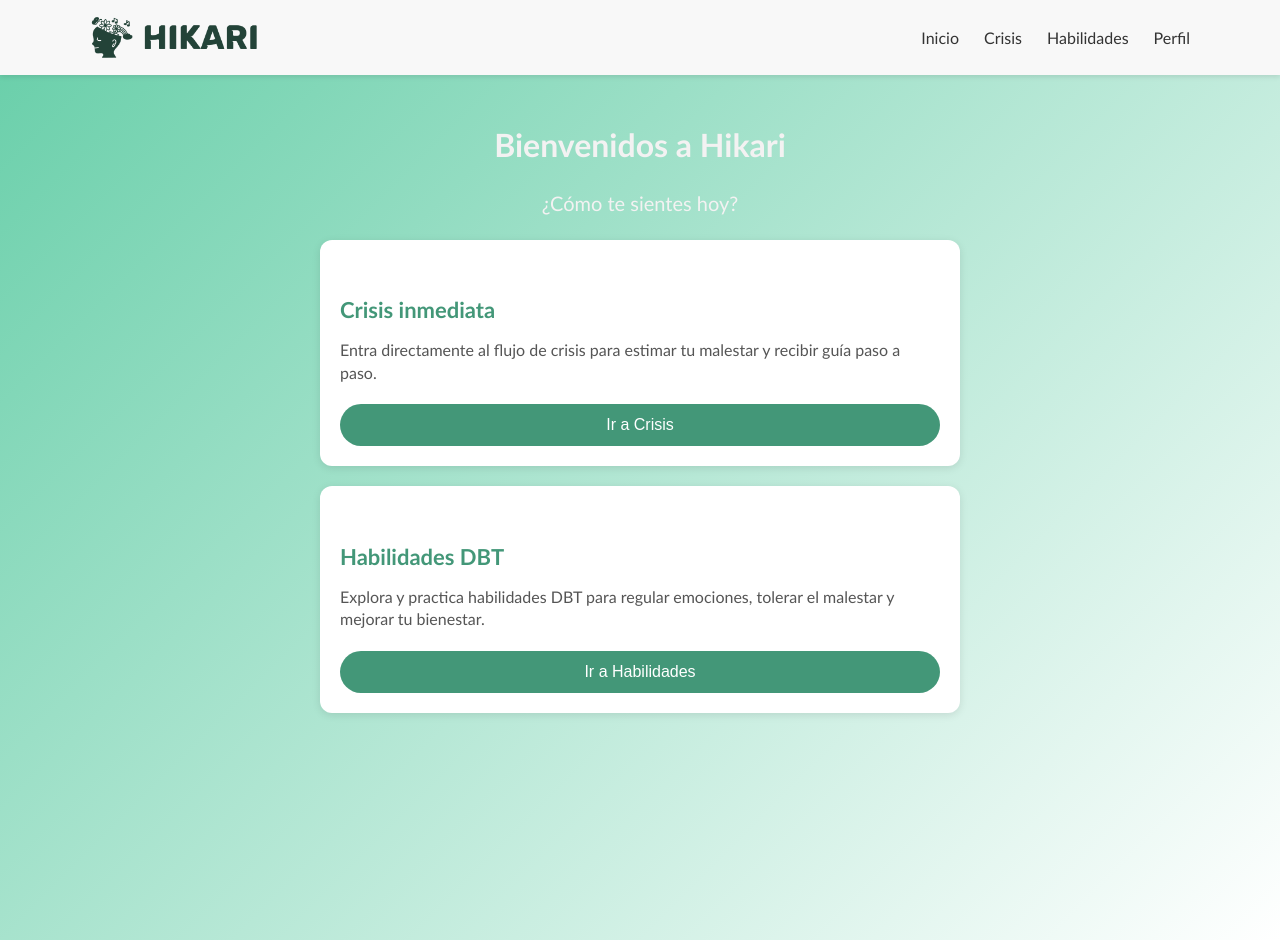
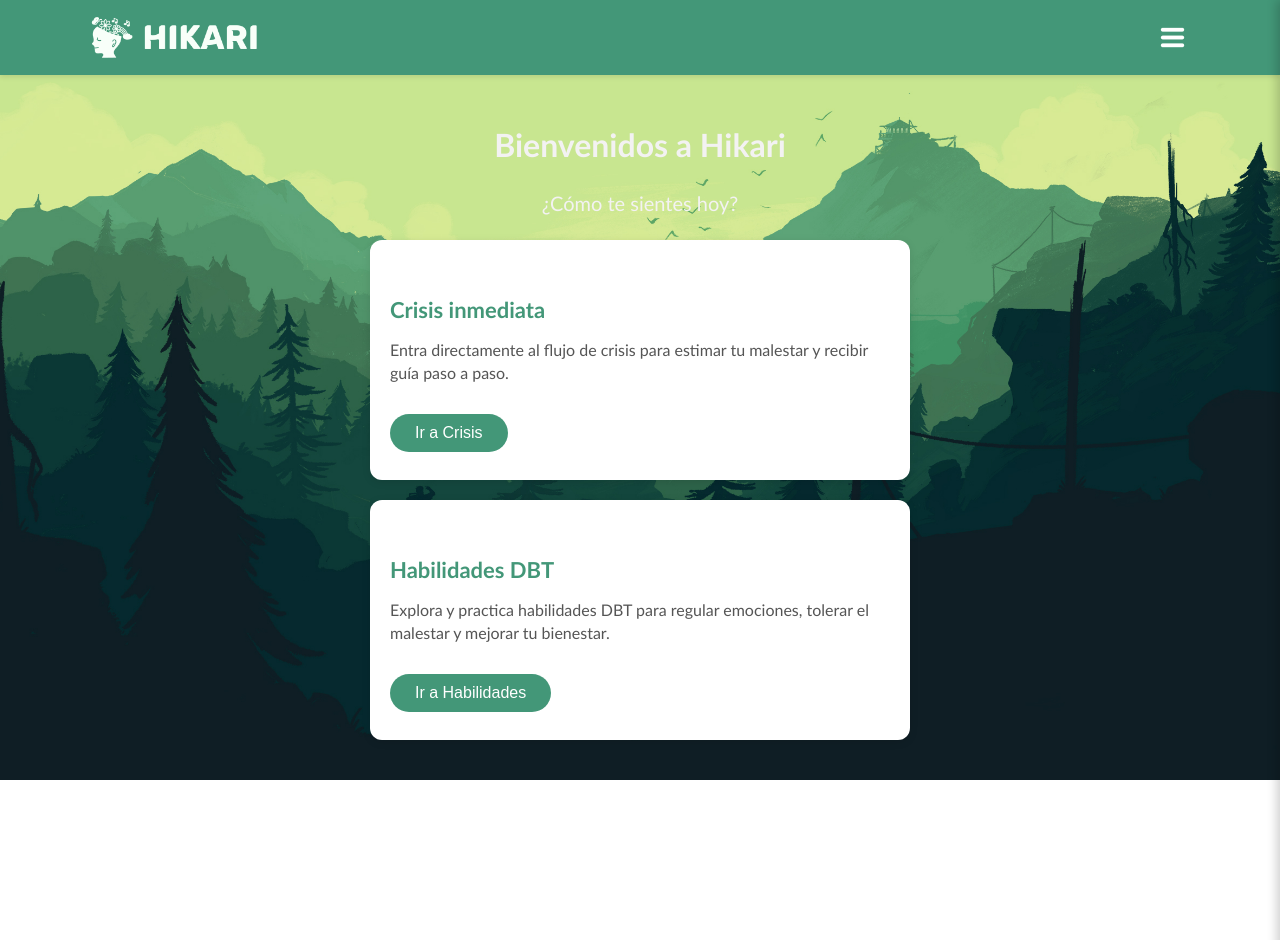
Before and after one commit to rhonald07/Hikari--web, a Django app: template Hikari--web/hk/templates/paginas/home.html in a window 1280 px wide. Run offline with Django 5.2, Linux system fonts and the light colour scheme; the template is opened without the code that fills it, so the values that code supplies are empty.

Commit message:
HTML
Se hicieron cambios en los css de login y home, ademas agregando la parte de javascript

```diff
--- a/Hikari--web/hk/templates/paginas/configuracion.html
+++ b/Hikari--web/hk/templates/paginas/configuracion.html
@@ -55,6 +55,6 @@
                 </div>
             </div>
 </div>
-<script> src="../../../public/js/configuracion.js"</script>
+<script> src="../public/js/configuracion.js"</script>
 </body>
 </html>
--- a/Hikari--web/hk/templates/paginas/home.html
+++ b/Hikari--web/hk/templates/paginas/home.html
@@ -7,11 +7,11 @@
     <link rel="stylesheet" href="../../../public/css/style.css">
 </head>
 
-<body>
+<body class="fondo-home">
 
 <header class="header">
     <div class="menu container">
-        <a href="#" class="logo"><img src="../../../public/img/logo-alt-dark-transparent.png" class="logo"></a>
+        <a href="#" class="logo"><img src="../../../public/img/logo-alt-light-transparent.png" class="logo"></a>
 
         <input type="checkbox" id="menu">
         <label for="menu">
@@ -20,12 +20,13 @@
 
         <nav class="navbar">
             <ul>
-                <li><a href="#">Inicio</a></li>
-                <li><a href="#">Crisis</a></li>
-                <li><a href="#">Habilidades</a></li>
-                <li><a href="#">Perfil</a></li>
+                <li><a href="home.html">Inicio</a></li>
+                <li><a href="crisis.html">Crisis</a></li>
+                <li><a href="habilidades.html">Habilidades</a></li>
+                <li><a href="perfil.html">Perfil</a></li>
             </ul>
         </nav>
+        <div class="overlay" id="overlay"></div>
     </div>
 </header>
 
@@ -55,6 +56,7 @@
     </section>
 
 </main>
+<script src="../../../public/js/home.js"></script>
 
 </body>
 </html>
--- a/Hikari--web/hk/templates/paginas/registro.html
+++ b/Hikari--web/hk/templates/paginas/registro.html
@@ -6,7 +6,7 @@
     <title>Hikari - Registro</title>
     <link rel="stylesheet" href="../../../public/css/style.css">
 </head>
-<body>
+<body class="fondo-registro">
     <div class="registro">
     <h1>Registrarse</h1>
 
--- a/Hikari--web/public/css/style.css
+++ b/Hikari--web/public/css/style.css
@@ -1,25 +1,61 @@
 /* Reset básico */
-body {
+.fondo-login {
     margin: 0;
     padding: 0;
-    font-family: 'Trebuchet MS', Arial, sans-serif;
-    background: linear-gradient(135deg, #66CEA8, #ffffff);
-    height: 100vh;
+    font-family: 'Trebuchet MS', 'Lucida Sans Unicode', 'Lucida Grande', 'Lucida Sans', Arial, sans-serif;
+    background-image: url('../img/monte-fuji.jpeg');
+    background-size: cover;
+    background-repeat: no-repeat;
+    background-position: center;
+}
+
+.fondo-home {
+    margin: 0;
+    padding: 0;
+    font-family: 'Trebuchet MS', 'Lucida Sans Unicode', 'Lucida Grande', 'Lucida Sans', Arial, sans-serif;
+    background-image: url('../img/fondo-home 2.jpg');
+    background-size: cover;
+    background-repeat: no-repeat;
+    background-position: center;
+}
+
+.fondo-registro {
+    margin: 0;
+    padding: 0;
+    font-family: 'Trebuchet MS', 'Lucida Sans Unicode', 'Lucida Grande', 'Lucida Sans', Arial, sans-serif;
+    background-image: url('../img/fondo-home 2.jpg');
+    background-size: cover;
+    background-repeat: no-repeat;
+    background-position: center;
 }
 
 /* Contenedor del login */
 .formulario {
+    width: 450px;
+    height: 450px;
+    margin: auto;
+    position: relative;
+    top: 170px;
+    background: rgba(255, 255, 255, 0.85);
+    backdrop-filter: blur(6px);
+    padding: 25px;
+    border-radius: 12px;
+    z-index: 1;
+}
+
+.logo-container {
     position: absolute;
-    top: 50%;
+    top: 50px;
     left: 50%;
-    transform: translate(-50%, -50%);
+    transform: translateX(-50%);
+    text-align: center;
+    z-index: 10;
+}
 
-    background: #f8f8f8;
-    border-radius: 12px;
-
-    width: 90%;
-    max-width: 400px;
-    padding-bottom: 20px;
+.logo-login {
+    width: 120px;
+    height: auto;
+    opacity: 0.95;
 }
 
 /* Título */
@@ -75,11 +111,10 @@ form .username {
 
 /* Contraseña Incorrecta */
 .error {
-    color: #d9534f;
+    text-align: center;
     font-size: 14px;
-    margin-top: -10px;
-    margin-bottom: 15px;
-    display: none;
+    margin-top: 10px;
+    color: red;
 }
 
 /* Link para recuperar contraseña */
@@ -202,7 +237,7 @@ button[type="submit"]:hover {
 /* Navegador */
 .header {
     width: 100%;
-    background: #f8f8f8;
+    background: #439778;
     padding: 15px 0;
     box-shadow: 0 2px 5px rgba(0, 0, 0, 0.1);
 }
@@ -221,28 +256,75 @@ button[type="submit"]:hover {
     height: 45px;
 }
 
+.navbar {
+    position: fixed;
+    top: 0;
+    right: -250px;
+    width: 250px;
+    height: 100vh;
+    background: #ffffff;
+    padding-top: 80px;
+    transition: right 0.3s ease-in-out;
+    box-shadow: -3px 0 10px rgba(0,0,0,0.2);
+    z-index: 1000;
+}
+
 .navbar ul {
     list-style: none;
-    display: flex;
-    gap: 25px;
+    display: block;
     margin: 0;
     padding: 0;
 }
 
-.navbar a {
-    text-decoration: none;
-    color: #333;
-    font-size: 16px;
-    transition: .3s;
+.navbar li {
+    margin: 20px 0;
 }
 
-.navbar a:hover {
+.navbar a {
     color: #439778;
+    font-size: 18px;
+    padding: 10px 25px;
+    display: block;
+    text-decoration: none;
+    transition: 0.2s;
 }
 
-#menu,
+
+.navbar a:hover {
+    background: #E9F7F2;
+    border-radius: 8px;
+}
+
+.navbar.active {
+    right: 0;
+}
+
+#menu {
+    display: none;
+}
 .menu-icono {
-    display: none;
+    display: block;
+    width: 35px;
+    height: 35px;
+    cursor: pointer;
+}
+
+.overlay {
+    position: fixed;
+    top: 0;
+    left: 0;
+    width: 100%;
+    height: 100%;
+    background: rgba(0, 0, 0, 0.4);
+    opacity: 0;
+    pointer-events: none;
+    transition: opacity 0.3s ease;
+    z-index: 900;
+}
+
+.overlay.active {
+    opacity: 1;
+    pointer-events: all;
 }
 
 /* contenido */
@@ -271,12 +353,16 @@ button[type="submit"]:hover {
 
 /* section crisis */
 .crisis-content {
+    display: block;
+    flex-direction: column;
     background: #ffffff;
     padding: 20px;
     margin: 20px auto;
     border-radius: 12px;
     box-shadow: 0 2px 8px rgba(0, 0, 0, 0.1);
-    max-width: 600px;
+    max-width: 500px;
+    height: 200px;
+    text-align: left;
 }
 
 .crisis-content h5 {
@@ -293,29 +379,36 @@ button[type="submit"]:hover {
 }
 
 .btn-crisis {
-    width: 100%;
-    padding: 12px;
+    display: inline-block;
+    padding: 10px 25px;
     background: #439778;
     color: #fff;
     border: none;
-    border-radius: 25px;
+    border-radius: 30px;
     font-size: 16px;
     cursor: pointer;
     transition: .3s;
+    margin-top: 10px;
 }
+
 
 .btn-crisis:hover {
     background: #2e6e54;
 }
 
+
 /* section habilidades*/
 .habilidades-content {
+    display: block;
+    flex-direction: column;
     background: #ffffff;
     padding: 20px;
     margin: 20px auto;
     border-radius: 12px;
     box-shadow: 0 2px 8px rgba(0, 0, 0, 0.1);
-    max-width: 600px;
+    max-width: 500px;
+    height: 200px;
+    text-align: left;
 }
 
 .habilidades-content h5 {
@@ -332,15 +425,16 @@ button[type="submit"]:hover {
 }
 
 .btn-habilidades {
-    width: 100%;
-    padding: 12px;
+    display: inline-block;
+    padding: 10px 25px;
     background: #439778;
     color: #fff;
     border: none;
-    border-radius: 25px;
+    border-radius: 30px;
     font-size: 16px;
     cursor: pointer;
     transition: .3s;
+    margin-top: 10px;
 }
 
 .btn-habilidades:hover {
@@ -703,7 +797,7 @@ button[type="submit"]:hover {
     top: 0;
     left: 0;
     width: 100%;
-    height: 100%;
+    height: 50%;
     background: rgba(0, 0, 0, 0.45);
     display: none;
     justify-content: center;
--- a/Hikari--web/public/js/configuracion.js
+++ b/Hikari--web/public/js/configuracion.js
@@ -1,5 +1,6 @@
-
+console.log("CONFIGURACION JS CARGADO");
 const btnEliminar = document.querySelector(".eliminar");
+console.log("BOTON ENCONTRADO:", btnEliminar);
 const modal = document.getElementById("modal-eliminar");
 const btnCancelarModal = document.querySelector(".btn-cancelar-modal");
 
```
Also changed, not shown: Hikari--web/hk/templates/paginas/login.html (+8 -6 lines), Hikari--web/public/js/home.js (added, +34 -0 lines), Hikari--web/public/js/login.js (added, +20 -0 lines), Hikari--web/public/img/fondo-home 2.jpg (added), Hikari--web/public/img/fondo-home.jpg (added), Hikari--web/public/img/monte-fuji.jpeg (added).
